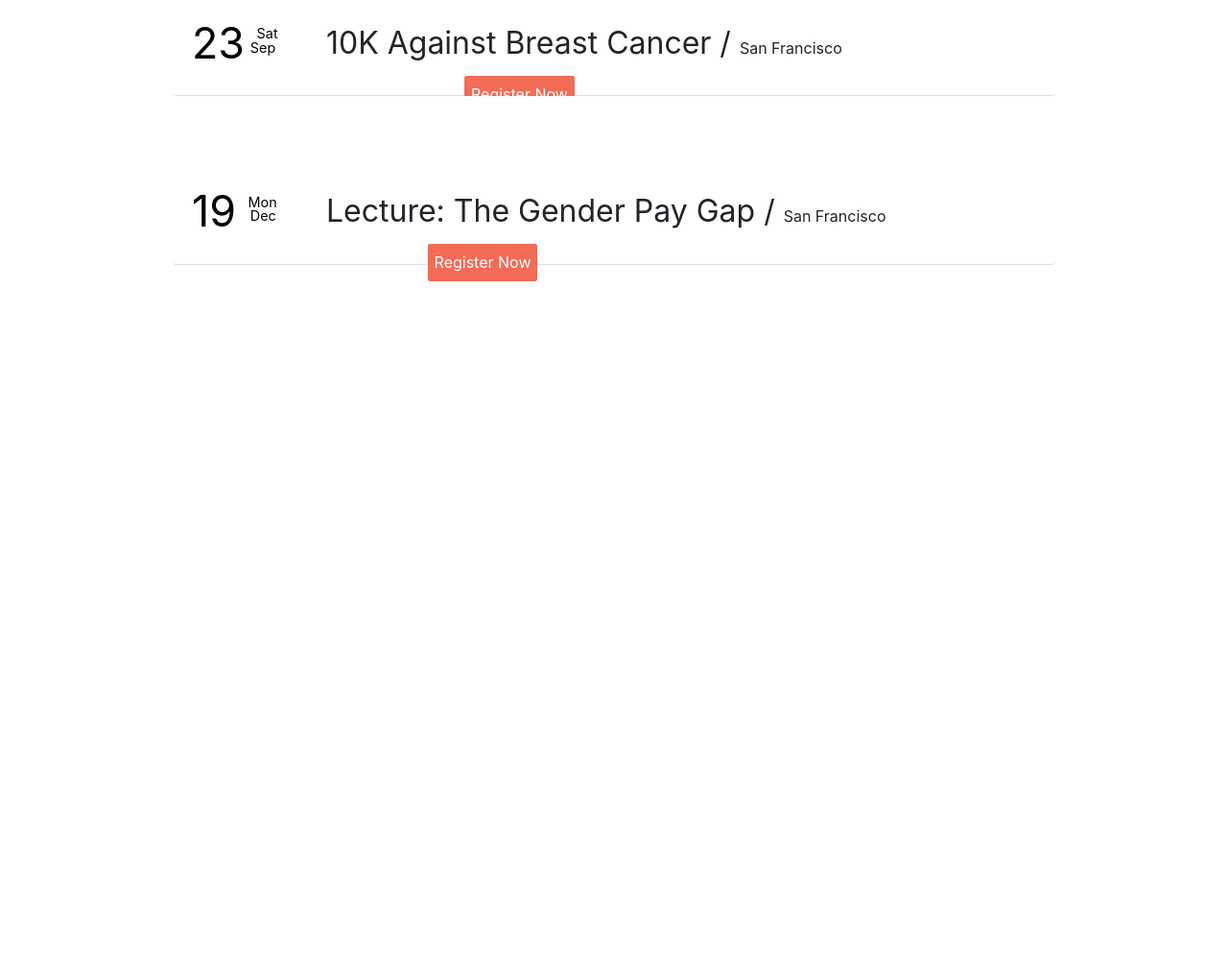
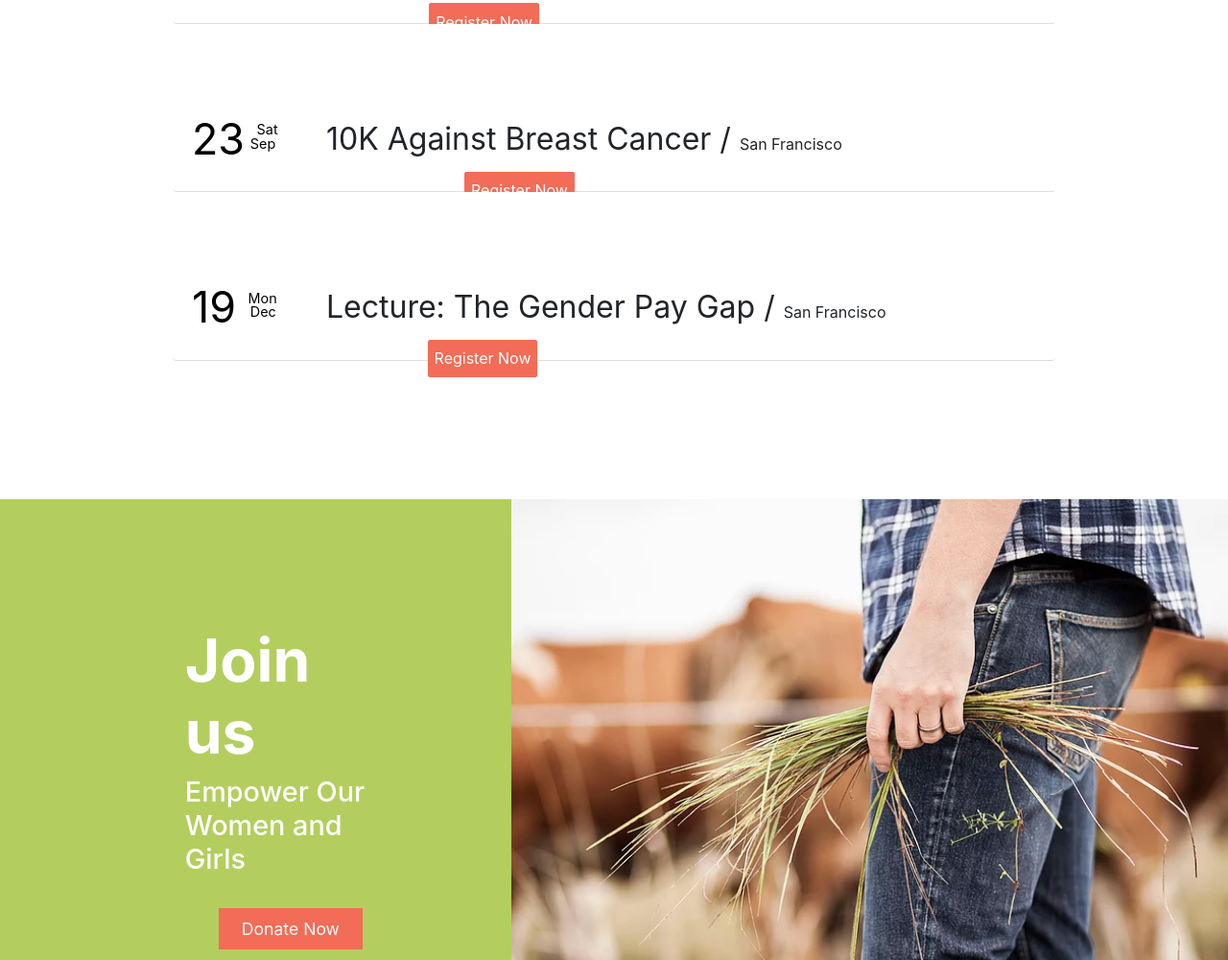
Before and after one commit to petar1196/Fondacija-, a plain HTML site: page web/index.html in a window 1280 px wide. Shown: the part 2302-3302 px from the top of the page at 96% size. Before the commit the page ends 2617 px from the top, so only its background shows below. Drawn offline with nearby package versions, Linux system fonts and the light colour scheme.

Commit message:
Section join us

```diff
--- a/frontend/scss/components/_events.scss
+++ b/frontend/scss/components/_events.scss
@@ -83,3 +83,46 @@ button.now3 {
   @include button-register;
   margin-left: 6.6em;
 }
+
+.cnt-join {
+  margin-top: 9em;
+}
+
+.background-left {
+  background-color: $my-green;
+}
+
+.background-right {
+  background-image: url("../images/bg-left.png");
+  background-size: cover;
+  background-repeat: no-repeat;
+  height: 30em;
+
+}
+
+h1.join {
+  color: #fff;
+  font-size: 3.9rem;
+  font-weight: bold;
+  margin-top: 2.1em;
+
+}
+
+h3.empower {
+  color: #fff;
+  font-size: 1.8rem;
+  font-weight: 450;
+}
+
+button.donate {
+  background-color: $my-red;
+  border: 1px solid $my-red;
+  color: #fff;
+  font-size: 1.1rem;
+  padding-top: 0.4em;
+  padding-bottom: 0.4em;
+  padding-left: 1.3em;
+  padding-right: 1.3em;
+  margin-left: 2em;
+  margin-top: 1.5em;
+}
--- a/frontend/scss/components/_header.scss
+++ b/frontend/scss/components/_header.scss
@@ -39,12 +39,12 @@
   background-position: center;
   background-repeat: no-repeat;
   background-size: cover;
-    height: 620px;
+    height: 720px;
 }
 
 h1.bolja {
     @include header-text;
-    margin-top: 4em;
+    margin-top: 5.9em;
     margin-left: 1.7em;
 }
 
--- a/web/index.html
+++ b/web/index.html
@@ -185,8 +185,9 @@
         <div class="col-sm-10">
           <div class="card card-event1">
             <div class="card-body d-block">
-                    <p class="test d-inline">19 <span>Mon</span><br> <span class="mnt">Dec</span></p><p class="d-inline sub-text">  Lecture: The Gender Pay Gap / <span class="sanfrancisco">San Francisco</span></</p>
-                    <button class="now1">Register Now</button>
+              <p class="test d-inline">19 <span>Mon</span><br> <span class="mnt">Dec</span></p>
+              <p class="d-inline sub-text"> Lecture: The Gender Pay Gap / <span class="sanfrancisco">San
+                  Francisco</span></</p> <button class="now1">Register Now</button>
             </div>
           </div>
         </div>
@@ -198,8 +199,9 @@
         <div class="col-sm-10">
           <div class="card card-event1">
             <div class="card-body d-block">
-                    <p class="test d-inline">23 <span>Sat</span><br> <span class="mnt">Sep</span></p><p class="d-inline sub-text">  10K Against Breast Cancer / <span class="sanfrancisco">San Francisco</span></</p>
-                    <button class="now2">Register Now</button>
+              <p class="test d-inline">23 <span>Sat</span><br> <span class="mnt">Sep</span></p>
+              <p class="d-inline sub-text"> 10K Against Breast Cancer / <span class="sanfrancisco">San Francisco</span>
+                </</p> <button class="now2">Register Now</button>
             </div>
           </div>
         </div>
@@ -211,12 +213,45 @@
         <div class="col-sm-10">
           <div class="card card-event1">
             <div class="card-body d-block">
-                    <p class="test d-inline">19 <span>Mon</span><br> <span class="mnt">Dec</span></p><p class="d-inline sub-text">  Lecture: The Gender Pay Gap / <span class="sanfrancisco">San Francisco</span></</p>
-                    <button class="now3">Register Now</button>
+              <p class="test d-inline">19 <span>Mon</span><br> <span class="mnt">Dec</span></p>
+              <p class="d-inline sub-text"> Lecture: The Gender Pay Gap / <span class="sanfrancisco">San
+                  Francisco</span></</p> <button class="now3">Register Now</button>
             </div>
           </div>
         </div>
         <div class="col-sm-1"></div>
+      </div>
+    </div>
+  </section>
+
+  <section>
+    <div class="container-fluid cnt-join">
+      <div class="row">
+        <div class="col-sm-5 background-left">
+          <div class="row">
+            <div class="col-sm-4"></div>
+            <div class="col-sm-5">
+              <h1 class="join">Join us</h1>
+            </div>
+            <div class="col-sm-3"></div>
+          </div>
+          <div class="row">
+              <div class="col-sm-4"></div>
+              <div class="col-sm-5">
+                <h3 class="empower">Empower Our Women and Girls</h1>
+              </div>
+              <div class="col-sm-3"></div>
+            </div>
+            <div class="row">
+                <div class="col-sm-4"></div>
+                <div class="col-sm-5">
+                 <button class="donate">Donate Now</button>
+                </div>
+                <div class="col-sm-3"></div>
+              </div>
+
+        </div>
+        <div class="col-sm-7 background-right "></div>
       </div>
     </div>
   </section>
```
Also changed, not shown: web/images/bg-left.png (added), web/stylesheets/style.css, web/stylesheets/style.min.css, 1 other file. Lines whose indentation alone changed are shown as unchanged.
